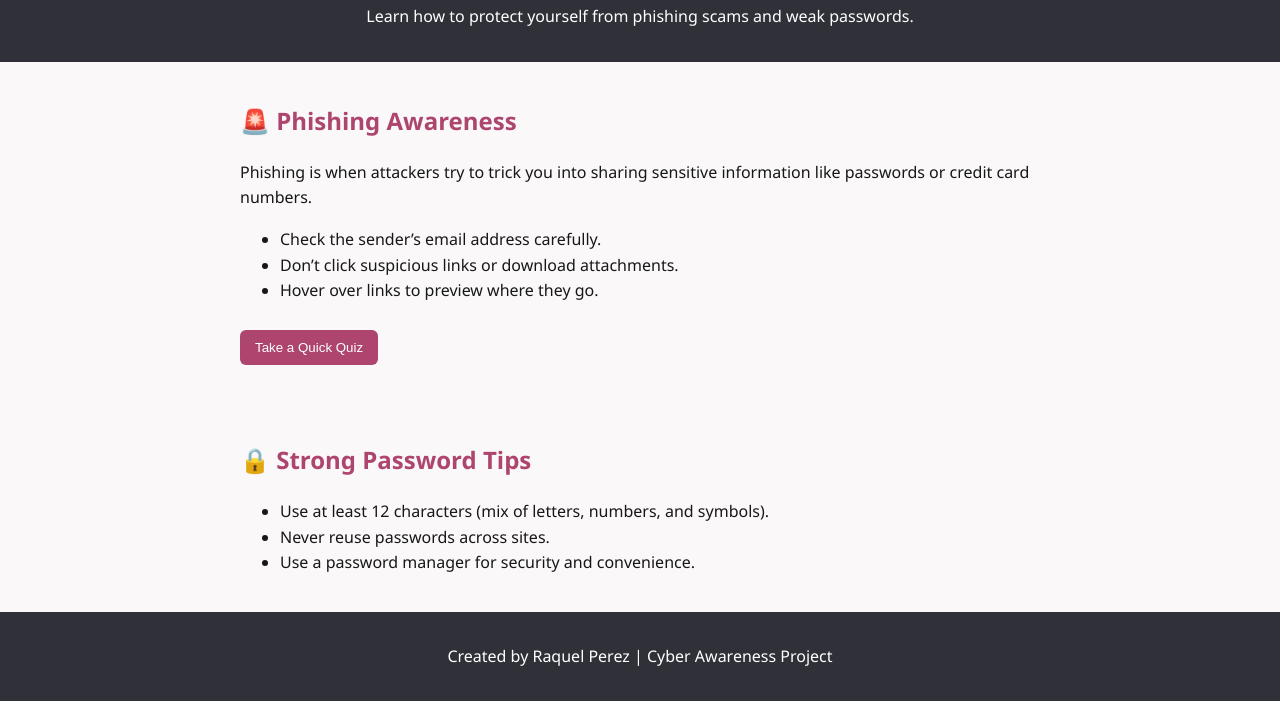
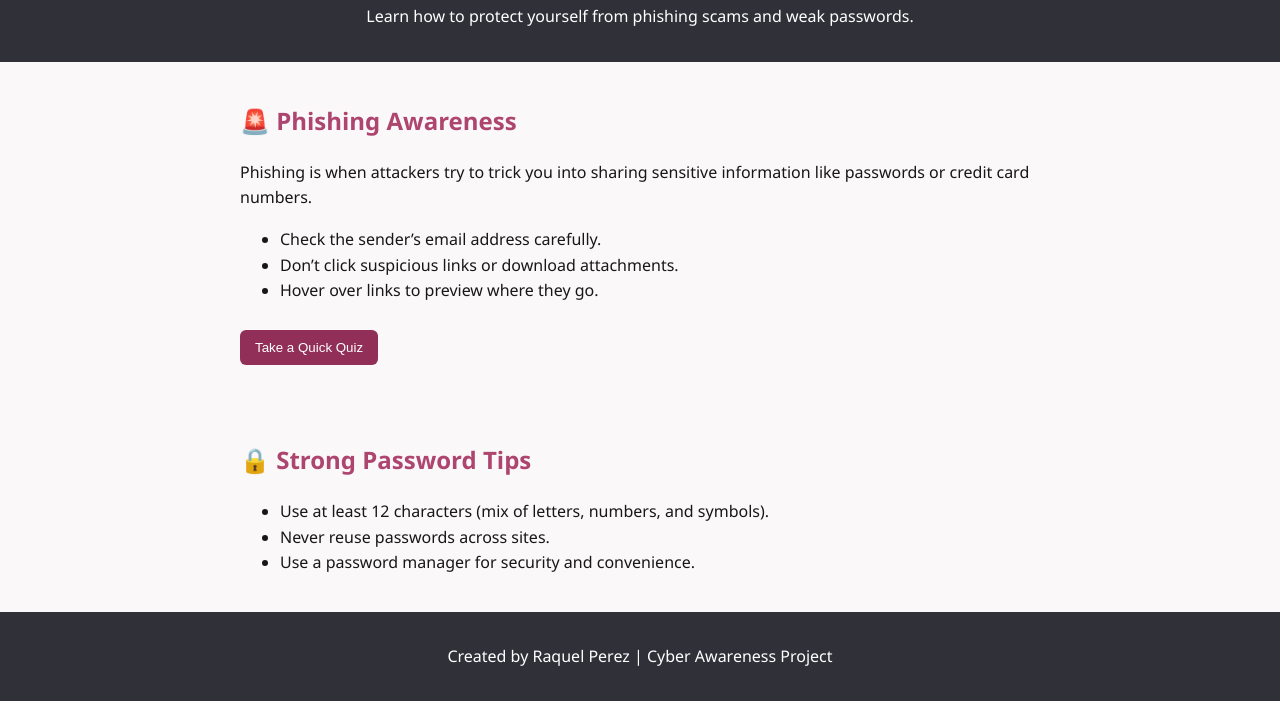
Before and after one commit to raquelpperez/phishing-awareness-project, a plain HTML site: page index.html in a window 1280 px wide. Shown: the part 106-807 px from the top of the page. Drawn offline with Linux system fonts and the light colour scheme.

Commit message:
Update style.css

```diff
--- a/style.css
+++ b/style.css
@@ -28,7 +28,7 @@ h2 {
 
 button {
   margin-top: 10px;
-  background-color: #AD456F;
+  background-color: #922F58;
   color: #FFFFFF;
   border: none;
   padding: 10px 15px;
```
